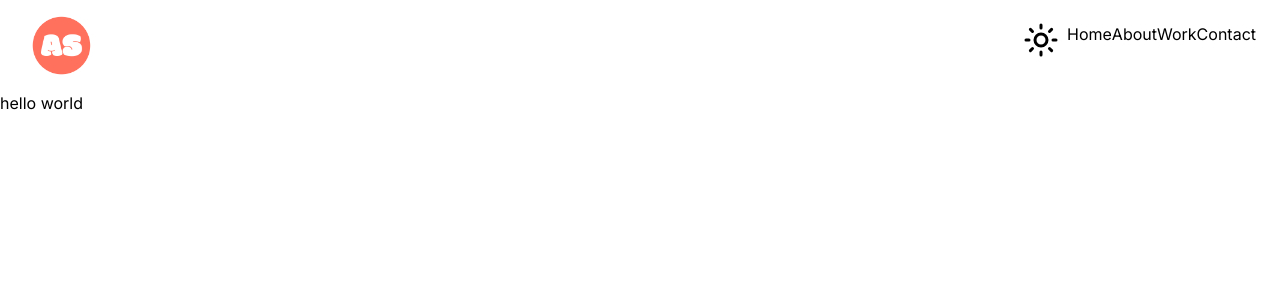
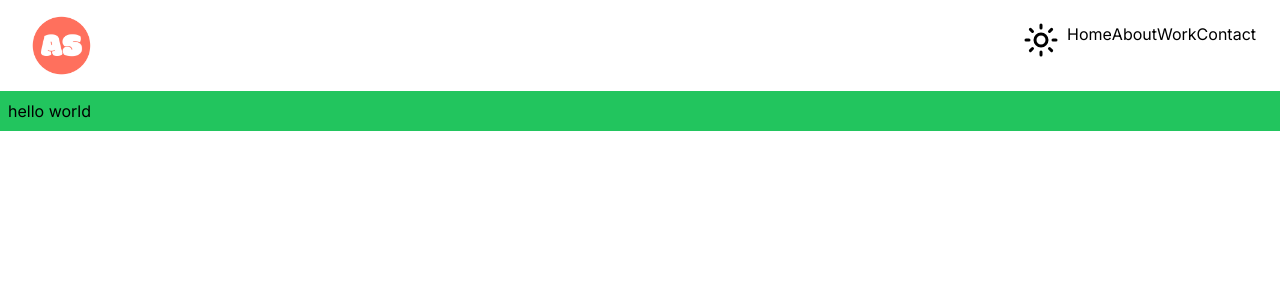
Before and after one commit to Antoine-Savreux/portfolio, a Next.js app: page / in a window 1280 px wide. Shown: the top 300 px of the page. Built offline with nearby package versions, Linux system fonts and the light colour scheme.

Commit message:
feat/skeleton created layout componant -> contains page's content

```diff
--- a/src/app/layout.tsx
+++ b/src/app/layout.tsx
@@ -1,7 +1,8 @@
 import type { Metadata } from "next";
 import { Inter } from "next/font/google";
+import Header from "@/components/Header";
+import Layout from "@/components/Layout";
 import "./globals.css";
-import Header from "@/components/Header";
 
 const inter = Inter({ subsets: ["latin"] });
 
@@ -20,7 +21,7 @@ export default function RootLayout({
       <body className={inter.className}>
         {/* header */}
         <Header />
-        {children}
+        <Layout>{children}</Layout>
         {/* footer */}
       </body>
     </html>
--- /dev/null
+++ b/src/components/Layout.tsx
@@ -0,0 +1,3 @@
+export default function Layout({ children }: { children: React.ReactNode }) {
+  return <div className="bg-green-500 p-2">{children}</div>;
+}
--- a/src/components/NavMenu.tsx
+++ b/src/components/NavMenu.tsx
@@ -1,6 +1,7 @@
 "use client";
 
 import { Menu, X } from "lucide-react";
+import Link from "next/link";
 import { useState } from "react";
 
 type NavLink = {
@@ -21,7 +22,7 @@ export default function NavMenu() {
     <nav
       className={
         isOpen
-          ? "bg-green-400 absolute flex flex-col right-0 top-0 p-12 h-screen w-2/3"
+          ? " bg-slate-200 absolute flex flex-col right-0 top-0 p-12 h-screen w-2/3"
           : ""
       }
     >
@@ -31,12 +32,16 @@ export default function NavMenu() {
         }`}
       >
         {NAVLINKS.map((link) => (
-          <li key={link.link}>{link.name}</li>
+          <li key={link.link}>
+            <Link href={link.link} onClick={() => setIsOpen(false)}>
+              {link.name}
+            </Link>
+          </li>
         ))}
       </ul>
       <button onClick={() => setIsOpen(!isOpen)}>
         {isOpen ? (
-          <X className="md:hidden absolute top-0 right-0" size={36} />
+          <X className="md:hidden absolute top-2 right-2" size={36} />
         ) : (
           <Menu className="md:hidden" size={36} />
         )}
```
